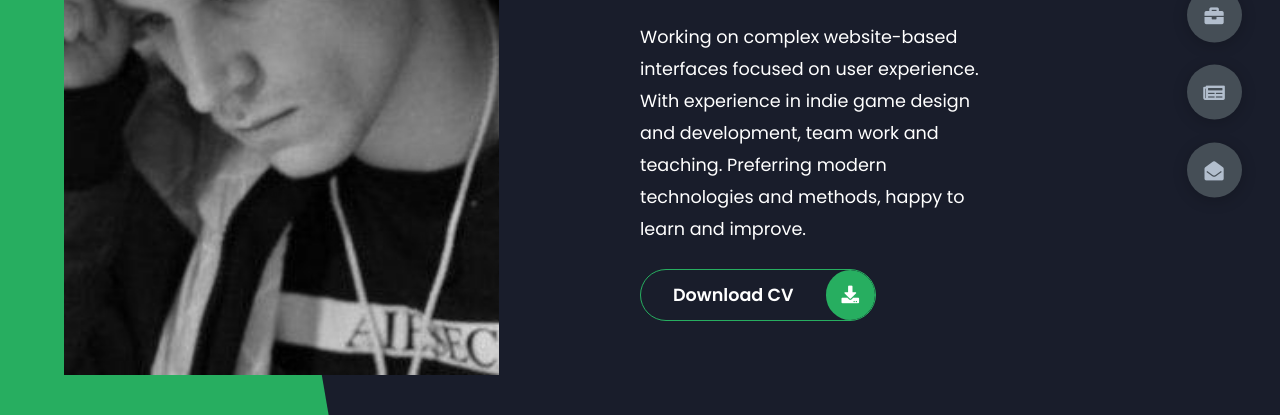
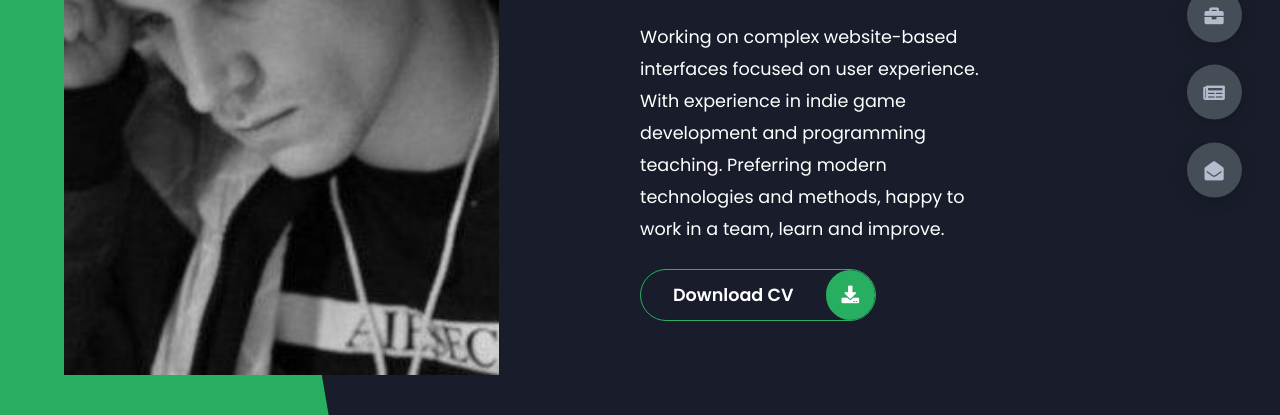
Before and after one commit to Paragonid/Portfolio_Website_2022, a website: page src/index.html in a window 1280 px wide. Shown: the part 385-800 px from the top of the page. Drawn offline with Linux system fonts and the light colour scheme.

Commit message:
Edit intro text

```diff
--- a/src/index.html
+++ b/src/index.html
@@ -29,8 +29,8 @@
                 </h1>
                 <p>
                     Working on complex website-based interfaces focused on user experience.
-                    With experience in indie game design and development, team work and teaching.
-                    Preferring modern technologies and methods, happy to learn and improve.
+                    With experience in indie game development and programming teaching.
+                    Preferring modern technologies and methods, happy to work in a team, learn and improve.
                 </p>
                 <div class="btn-con">
                     <a class="main-btn" href="">
```
